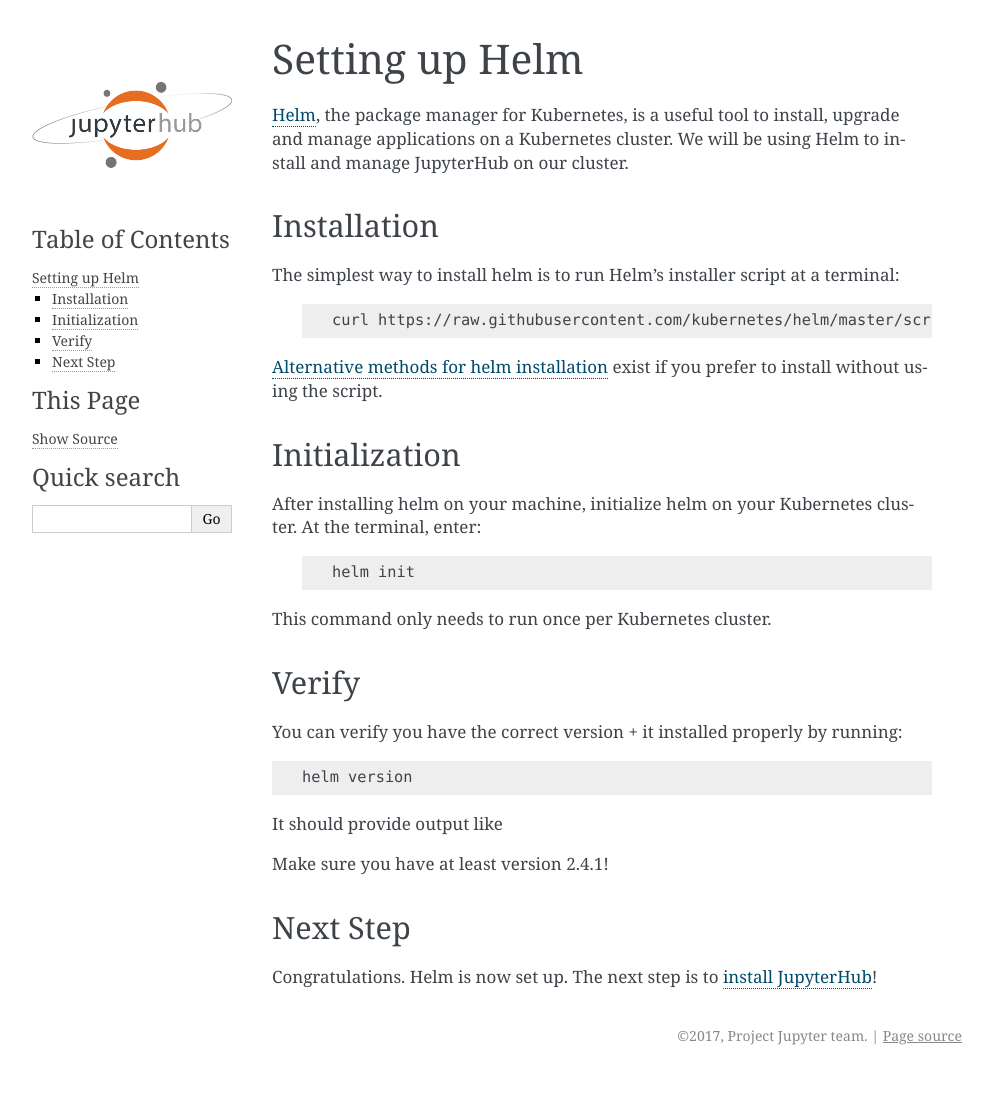
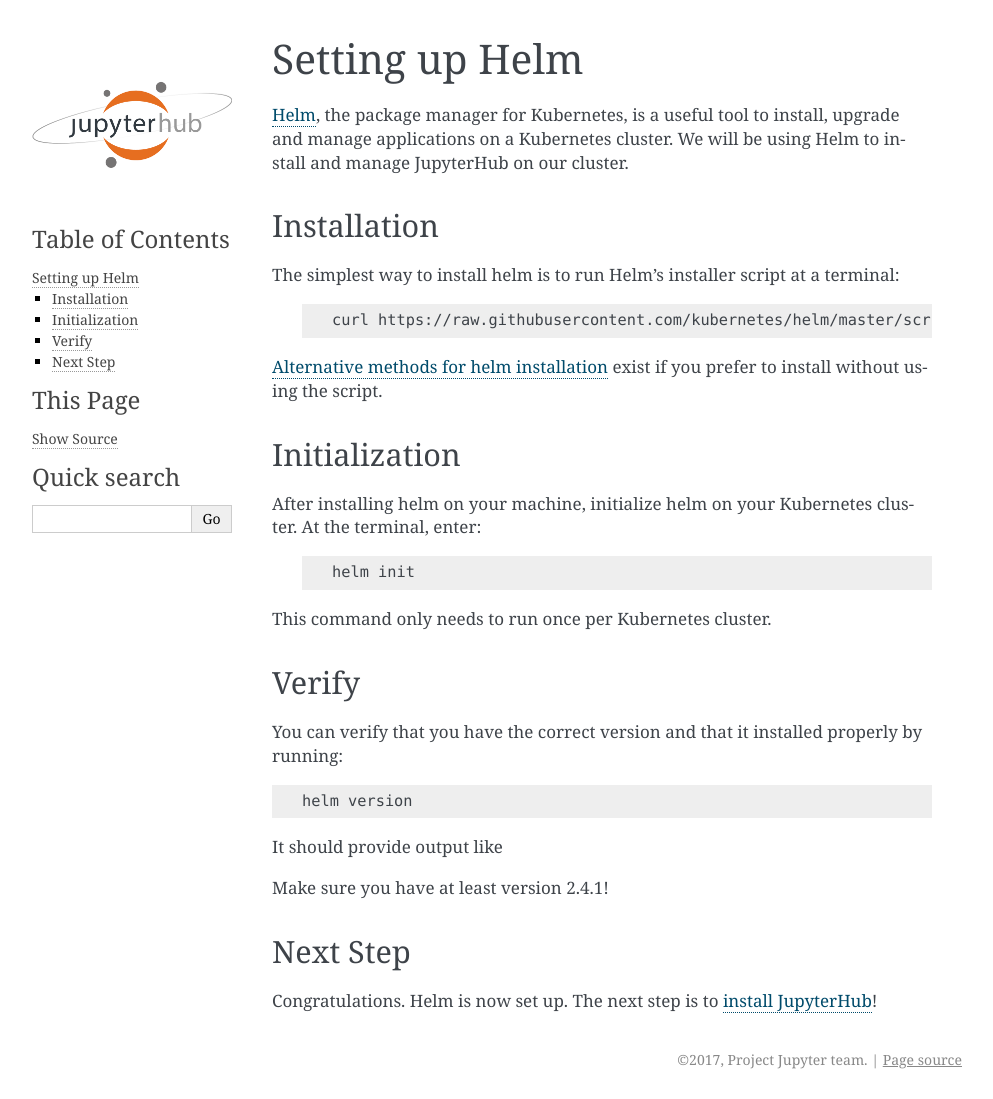
Before and after one commit to jupyterhub/zero-to-jupyterhub-k8s, a Sphinx documentation site: the page built from doc/source/setup-helm.rst, in a window 1280 px wide. Shown: the whole page, without its empty margins (148-1141 px from the left). Built offline with Sphinx 7.4.7, drawn with Linux system fonts in a browser that asks for light colours; before the commit the page ends 1075 px from its top, so only the background shows below that.

Commit message:
Minor fixes

```diff
--- a/doc/source/setup-helm.rst
+++ b/doc/source/setup-helm.rst
@@ -35,7 +35,7 @@
 Verify
 ------
 
-You can verify you have the correct version + it installed properly by running:
+You can verify that you have the correct version and that it installed properly by running:
 
 .. code:: bash
 
```
